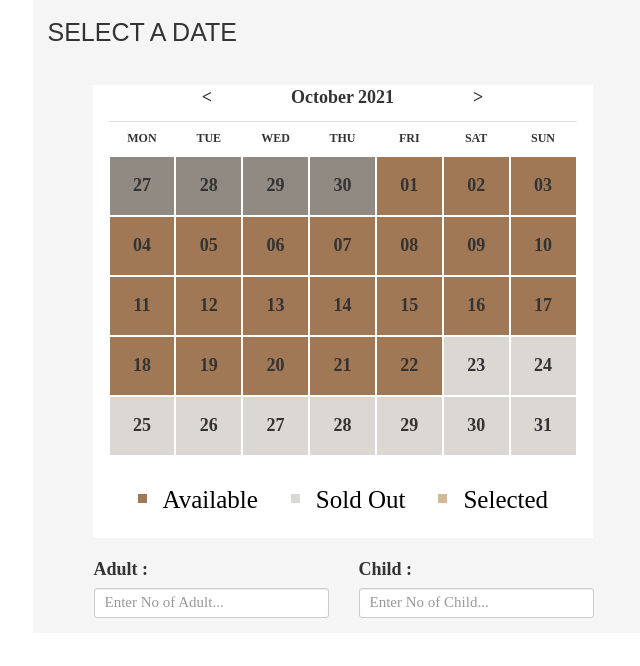
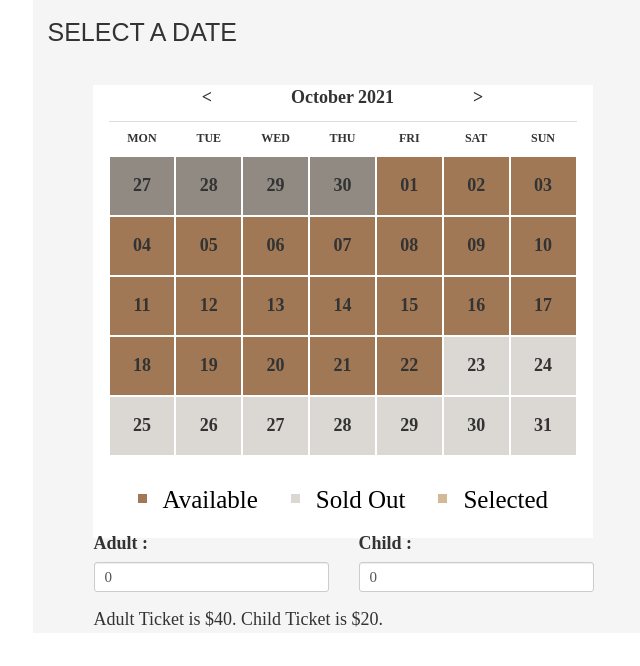
Before and after one commit to YoonShweZin/harrypotterexperience, a Flask app: page / in a window 1280 px wide. Shown: the top 666 px of the page, without its empty margins (290-930 px from the left). Run offline with Flask 2, Linux system fonts and the light colour scheme; some libraries are stand-ins or nearby versions.

Commit message:
Add Total ticket price

```diff
--- a/server.py
+++ b/server.py
@@ -43,7 +43,8 @@
     time = request.args.get("time")
     adult = request.args.get("adultTicket")   #get data from text box
     child = request.args.get("childTicket")
+    ticketPrice = request.args.get("ticketPrice")
 
-    return render_template("ticket.html", datetime = datetime, time = time, adult = adult, child = child)
+    return render_template("ticket.html", datetime = datetime, time = time, adult = adult, child = child, ticketPrice = ticketPrice)
 
 app.run(debug=True, port=5568)
--- a/static/index.js
+++ b/static/index.js
@@ -72,8 +72,7 @@
                             //show the selected seat
                             if (day.free !==0 )                                      //if free seats are not zero
                             {
-                                let ava = document.querySelector('.arr-selected');  //select css class
-                                if(ava){
+                                if(ava = document.querySelector('.arr-selected')){   //select css class
                                     ava.classList.remove('arr-selected');
                                 };
                                 td.classList.add('arr-selected');                 //create class to use in css
@@ -122,11 +121,19 @@
                                 else if((parseInt(child) < 0)){                       //if adult input no is less then 0 mean (negative vaules)
                                     alert ("Minus is invalid");
                                 }
+                                else if((parseInt(adult) == 0) && (parseInt(child) == 0)){     //if the value is 0
+                                    alert ("Zero really! At least buy one ticket.");
+                                }
                                 else{                                   //check if all inputs are not empty with javascrip
                                     inputField = document.querySelectorAll("input");
                                     inputs = Array.from(inputField).filter (input => input.value !== " ");
 
-                                    window.location.href = "/ticket/?datetime="+day.whn+"&time="+time+"&adultTicket="+adult+"&childTicket="+child;
+                                    //purchase ticket calculation
+                                    adultTicketprice = 40;
+                                    childTicketprice = 20;
+                                    ticketPrice = (adult * adultTicketprice) + (child * childTicketprice);
+
+                                    window.location.href = "/ticket/?datetime="+day.whn+"&time="+time+"&adultTicket="+adult+"&childTicket="+child+"&ticketPrice="+ticketPrice;
                                 };
                             };
                         };
--- a/templates/index.html
+++ b/templates/index.html
@@ -38,13 +38,17 @@
                     <div class="row">
                          <div class="form-group col-sm-6">
                             <label for="adult"> Adult : </label>
-                            <input type="number" class="form-control input-sm" id="adult" name="adult" placeholder="Enter No of Adult..." min="1" max="4">
+                            <input type="number" class="form-control input-sm" id="adult" name="adult" placeholder="Enter No of Adult..." min="1" max="4" value="0">
                         </div>
                         <div class="form-group col-sm-6">
                             <label for="child"> Child : </label>
-                            <input type="number" class="form-control input-sm" id="child" name="child" placeholder="Enter No of Child..." min="1" max="4">
+                            <input type="number" class="form-control input-sm" id="child" name="child" placeholder="Enter No of Child..." min="1" max="4" value="0">
                         </div>
                     </div>
+                    <span>
+                        Adult Ticket is $40.
+                        Child Ticket is $20.
+                    </span>
                 </form>
 
                 <!-- available and select times -->
```
